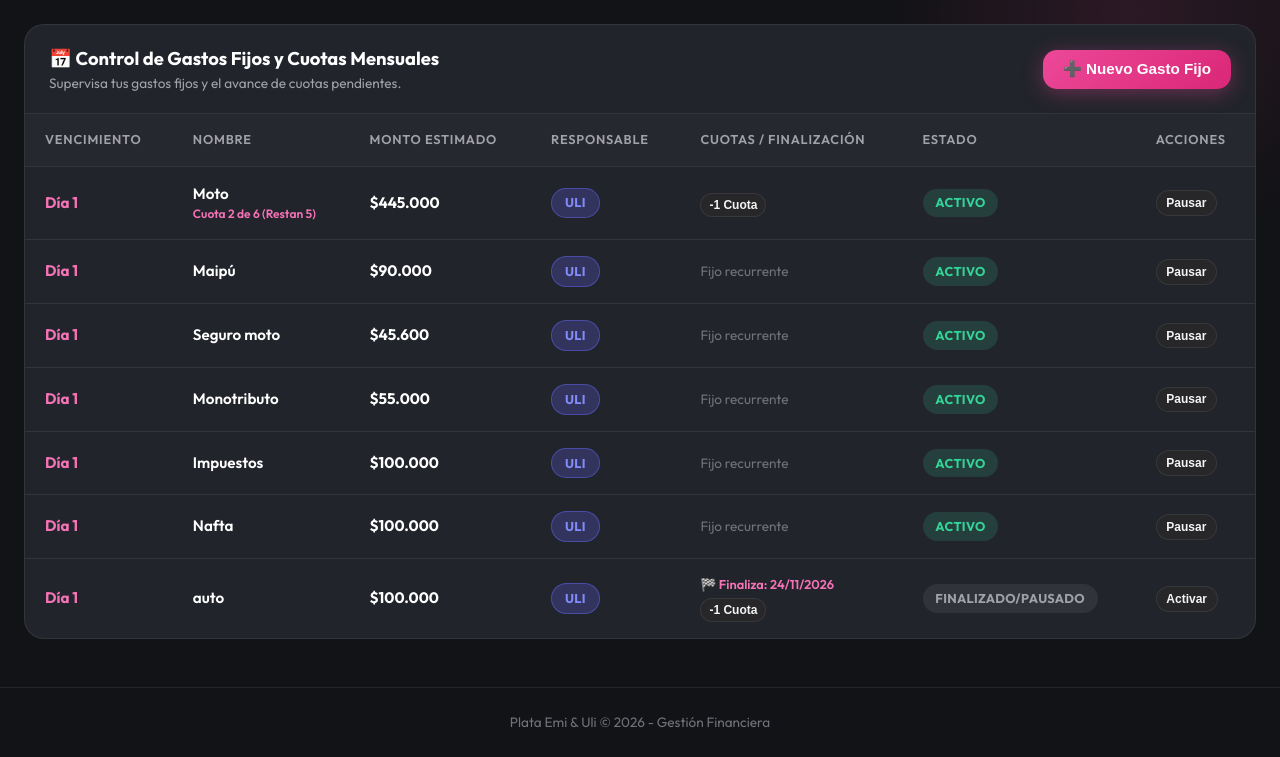
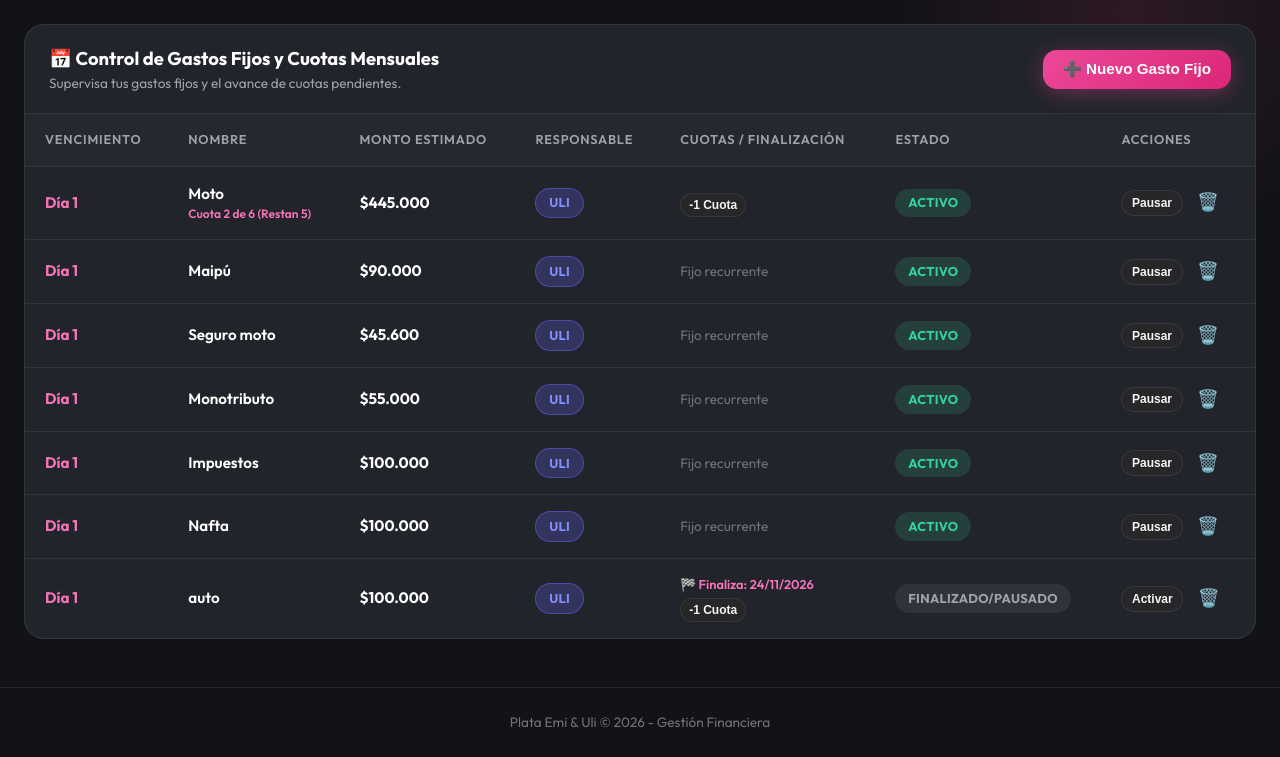
Before and after one commit to UlisesGuzman06/plataemiuli, a Django app: page /gastos-fijos/ in a window 1280 px wide. Shown: the part 138-895 px from the top of the page. Run offline with Django 5.2, Linux system fonts and the light colour scheme; data comes from the database, SQL or seed files in the repository; both versions use the stored data as it was after the commit; data that the repository does not hold is empty.

Commit message:
Add delete fixed expense feature to remove cuotas/gastos fijos permanently from database

```diff
--- a/finanzas/templates/finanzas/gastos_fijos.html
+++ b/finanzas/templates/finanzas/gastos_fijos.html
@@ -70,12 +70,19 @@
           {% endif %}
         </td>
         <td>
-          <form action="{% url 'toggle_gasto_fijo' gf.id %}" method="POST" style="display:inline;">
-            {% csrf_token %}
-            <button type="submit" class="btn btn-secondary" style="font-size:0.75rem; padding:0.3rem 0.6rem;">
-              {% if gf.activo %}Pausar{% else %}Activar{% endif %}
-            </button>
-          </form>
+          <div style="display:flex; gap:0.4rem; align-items:center;">
+            <form action="{% url 'toggle_gasto_fijo' gf.id %}" method="POST" style="display:inline; margin:0;">
+              {% csrf_token %}
+              <button type="submit" class="btn btn-secondary" style="font-size:0.75rem; padding:0.3rem 0.6rem;">
+                {% if gf.activo %}Pausar{% else %}Activar{% endif %}
+              </button>
+            </form>
+
+            <form action="{% url 'eliminar_gasto_fijo' gf.id %}" method="POST" onsubmit="return confirm('¿Eliminar este gasto fijo permanentemente?')" style="display:inline; margin:0;">
+              {% csrf_token %}
+              <button type="submit" class="btn-danger-icon" title="Eliminar definitivamente">🗑️</button>
+            </form>
+          </div>
         </td>
       </tr>
       {% empty %}
--- a/finanzas/urls.py
+++ b/finanzas/urls.py
@@ -7,5 +7,6 @@ urlpatterns = [
     path('gastos-fijos/', views.gastos_fijos_view, name='gastos_fijos'),
     path('gastos-fijos/toggle/<int:gf_id>/', views.toggle_gasto_fijo_view, name='toggle_gasto_fijo'),
     path('gastos-fijos/descontar-cuota/<int:gf_id>/', views.descontar_cuota_view, name='descontar_cuota'),
+    path('gastos-fijos/eliminar/<int:gf_id>/', views.eliminar_gasto_fijo_view, name='eliminar_gasto_fijo'),
     path('cotizaciones/', views.cotizaciones_view, name='cotizaciones'),
 ]
--- a/finanzas/views.py
+++ b/finanzas/views.py
@@ -55,7 +55,6 @@ def dashboard_view(request):
 
     summary = calculate_financial_summary(year=year, month=month)
 
-    # Gastos filtrados por el mes corriente
     gastos_qs = Gasto.objects.filter(fecha__year=year, fecha__month=month)
     paginator = Paginator(gastos_qs, 10)
     page_number = request.GET.get('page')
@@ -140,6 +139,15 @@ def toggle_gasto_fijo_view(request, gf_id):
     return redirect('gastos_fijos')
 
 
+def eliminar_gasto_fijo_view(request, gf_id):
+    if request.method == 'POST':
+        gf = get_object_or_404(GastoFijo, id=gf_id)
+        nombre = gf.nombre
+        gf.delete()
+        messages.success(request, f'Gasto fijo "{nombre}" eliminado de la base de datos.')
+    return redirect('gastos_fijos')
+
+
 def cotizaciones_view(request):
     context = get_base_context(request)
     context.update({
```
Also changed, not shown: db.sqlite3.
